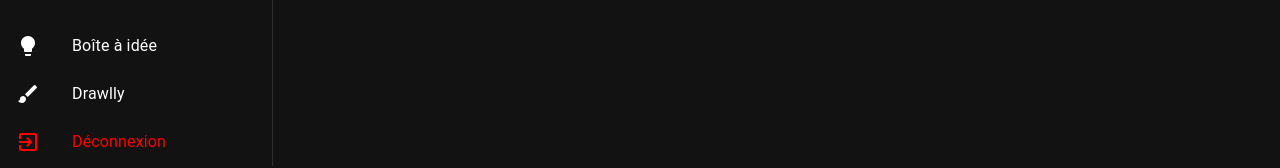
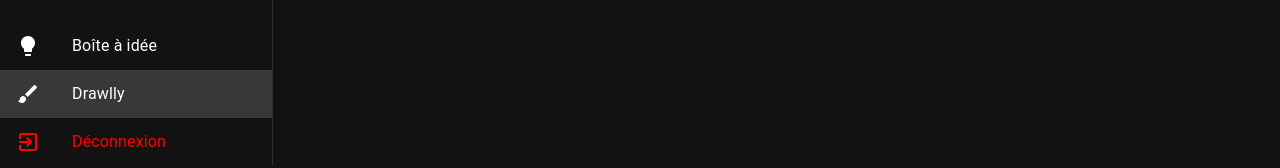
Before and after one commit to Legion-in-hell/Toolly, a React (Create React App) app: page /drawlly in a window 1280 px wide. Shown: the part 634-802 px from the top of the page. Built offline with nearby package versions, Linux system fonts and the light colour scheme; no server answers; sample sign-in values are in the browser's storage; the HTML template or start-up script is replaced by a standard one.

Commit message:
Add useLocation hook to NavigationPanel.js for have background color change on current directory

```diff
--- a/src/components/NavigationPanel.js
+++ b/src/components/NavigationPanel.js
@@ -8,7 +8,13 @@ import {
   ListItemText,
   Drawer as MuiDrawer,
 } from "@mui/material";
-import { Routes, Route, Link, useNavigate } from "react-router-dom";
+import {
+  Routes,
+  Route,
+  Link,
+  useNavigate,
+  useLocation,
+} from "react-router-dom";
 import axios from "axios";
 import Dialog from "@mui/material/Dialog";
 import FolderIcon from "@mui/icons-material/Folder";
@@ -29,6 +35,7 @@ import { styled } from "@mui/material/styles";
 import { jwtDecode } from "jwt-decode";
 
 export default function NavigationPanel() {
+  const location = useLocation();
   const [folders, setFolders] = useState([]);
   const [renamingFolder, setRenamingFolder] = useState(null);
   const navigate = useNavigate();
@@ -165,7 +172,18 @@ export default function NavigationPanel() {
     <Box sx={{}}>
       <Drawer variant="permanent">
         <List>
-          <ListItem button component={Link} to="*">
+          <ListItem
+            button
+            component={Link}
+            to="/"
+            sx={{
+              backgroundColor:
+                location.pathname === "/" ? "action.selected" : "inherit",
+              "&:hover": {
+                backgroundColor: "action.hover",
+              },
+            }}
+          >
             <ListItemIcon>
               <DashboardIcon />
             </ListItemIcon>
@@ -176,9 +194,20 @@ export default function NavigationPanel() {
           {folders.map((folder) => (
             <ListItem
               button
-              key={folder.id}
               component={Link}
               to={`/folder/${folder.id}`}
+              sx={{
+                backgroundColor:
+                  location.pathname === `/folder/${folder.id}`
+                    ? "action.selected"
+                    : "inherit",
+                "&:hover": {
+                  backgroundColor:
+                    location.pathname === `/folder/${folder.id}`
+                      ? "action.hover"
+                      : "inherit",
+                },
+              }}
             >
               <ListItemIcon>
                 <FolderIcon />
@@ -213,13 +242,40 @@ export default function NavigationPanel() {
           style={{ display: "flex", flexDirection: "column", height: "100%" }}
         >
           <div style={{ flexGrow: 1 }}></div>
-          <ListItem button component={Link} to="/ideabox">
+          <ListItem
+            button
+            component={Link}
+            to="/ideabox"
+            sx={{
+              backgroundColor:
+                location.pathname === "/ideabox"
+                  ? "action.selected"
+                  : "inherit",
+              "&:hover": {
+                backgroundColor: "action.hover",
+              },
+            }}
+          >
+            {" "}
             <ListItemIcon>
               <LightbulbIcon />
             </ListItemIcon>
             <ListItemText primary="Boîte à idée" />
           </ListItem>
-          <ListItem button component={Link} to="/drawlly">
+          <ListItem
+            button
+            component={Link}
+            to="/drawlly"
+            sx={{
+              backgroundColor:
+                location.pathname === "/drawlly"
+                  ? "action.selected"
+                  : "inherit",
+              "&:hover": {
+                backgroundColor: "action.hover",
+              },
+            }}
+          >
             <ListItemIcon>
               <BrushIcon />
             </ListItemIcon>
```
